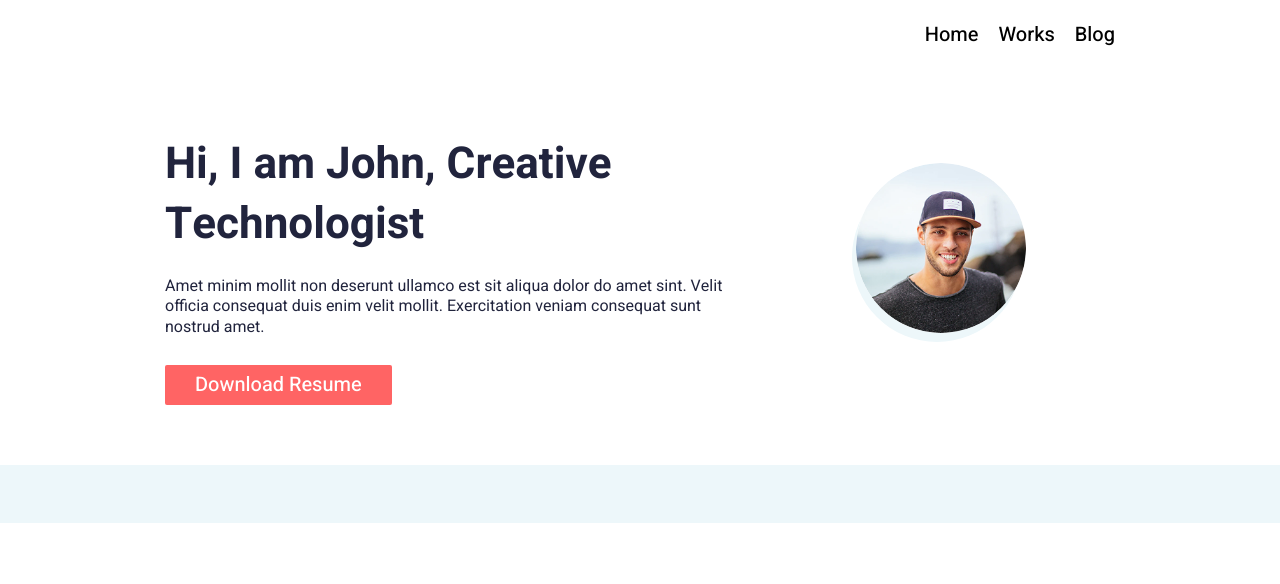
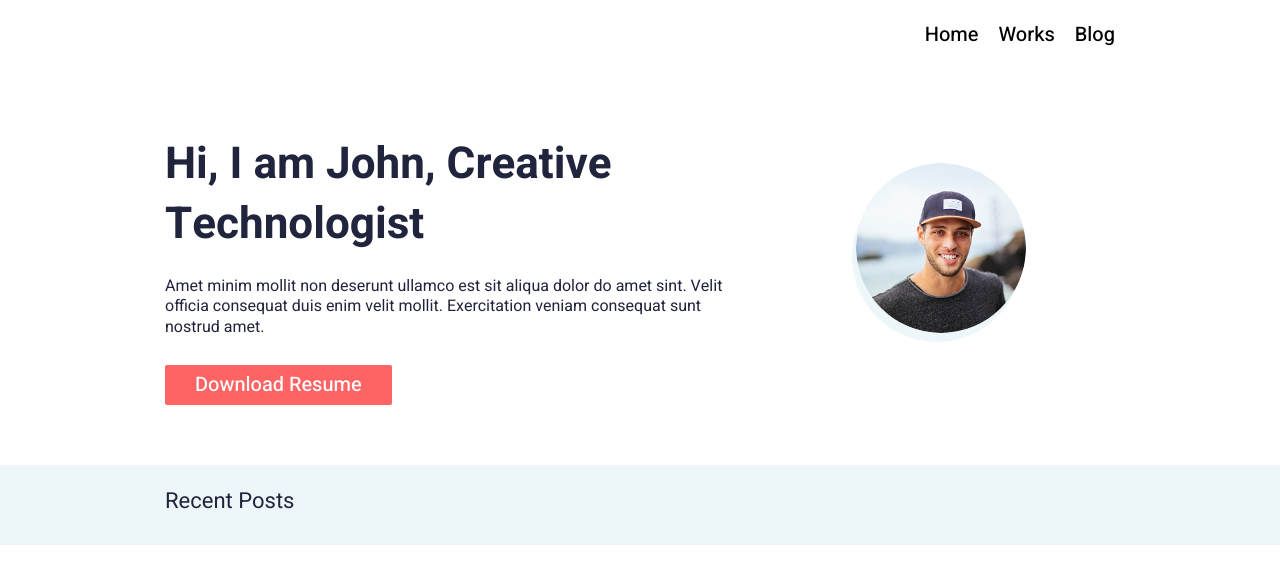
Before and after one commit to zhanybekovich/react-portfolio, a React (Vite) app: page / in a window 1280 px wide. Shown: the top 584 px of the page. Built offline with nearby package versions, Linux system fonts and the light colour scheme.

Commit message:
Add section title component

```diff
--- a/src/components/RecentPostSection/RecentPostSection.jsx
+++ b/src/components/RecentPostSection/RecentPostSection.jsx
@@ -1,10 +1,13 @@
 import "./recent-post.scss";
+import SectionTitle from "../SectionTitle/SectionTitle";
 
 export default function RecentPostSection() {
   return (
     <section className="recent-post">
       <div className="container">
-        <div className="recent-post-top"></div>
+        <div className="recent-post-top">
+          <SectionTitle>Recent Posts</SectionTitle>
+        </div>
       </div>
     </section>
   );
--- /dev/null
+++ b/src/components/SectionTitle/SectionTitle.jsx
@@ -0,0 +1,5 @@
+import "./section-title.scss";
+
+export default function SectionTitle({ children }) {
+  return <h2 className="section-title">{children}</h2>;
+}
--- /dev/null
+++ b/src/components/SectionTitle/section-title.scss
@@ -0,0 +1,5 @@
+.section-title {
+  font-weight: 400;
+  font-size: 22px;
+  color: #21243d;
+}
```
